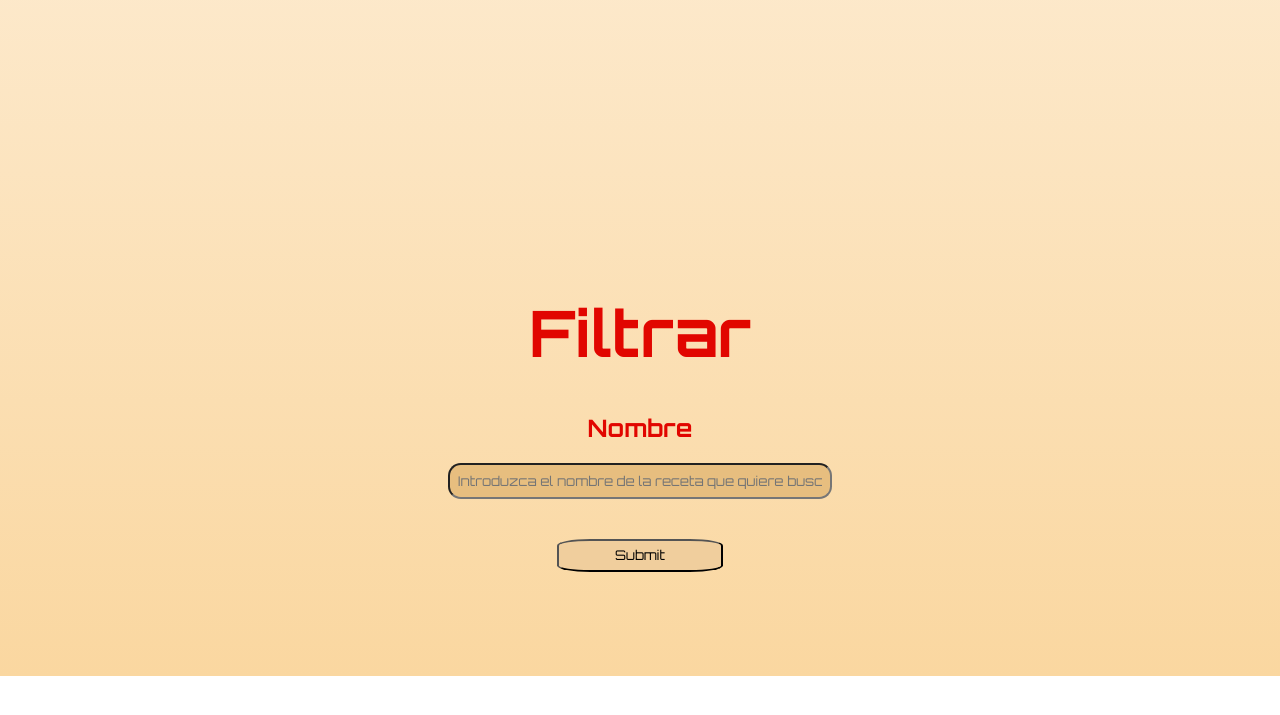
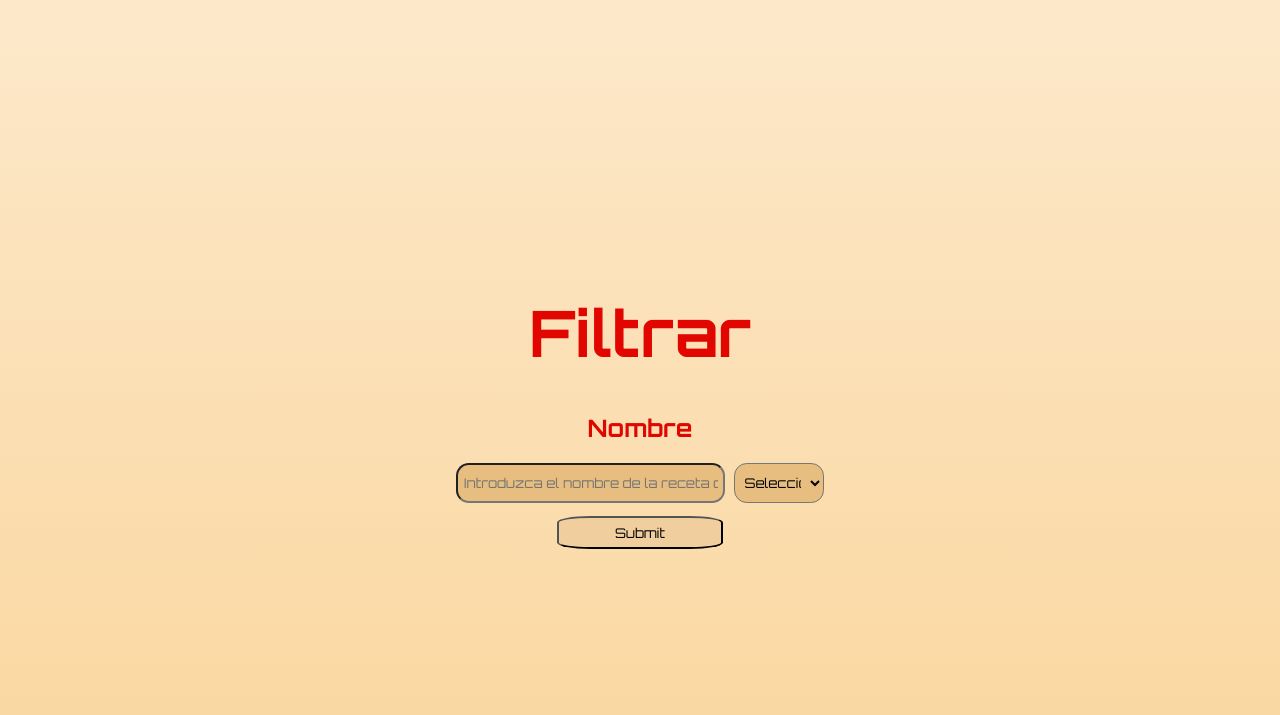
Before and after one commit to Danny200523/Examen_JavaScript_GuerreroDaniel, a plain HTML site: page index.html in a window 1280 px wide. Shown: the part 560-1275 px from the top of the page. Before the commit the page ends 1236 px from the top, so only its background shows below. Drawn offline with Linux system fonts and the light colour scheme; no server answers.

Commit message:
feat: :sparkles: adding searching

```diff
--- a/index.html
+++ b/index.html
@@ -17,9 +17,28 @@
         <section class="filtrar">
             <h1>Filtrar</h1><br><br>
             <h2><label for="name">Nombre</label></h2><br>
+            <div class="flex">
             <input name="name" id="nplato" class="data-name" type="text" placeholder="Introduzca el nombre de la receta que quiere buscar"><br><br>
+            <select class="data-namehouse" name="" id="cat">
+                <option value="N/A">Seleccione Opcion</option>
+                <option value="Beef">Beef</option>
+                <option value="Chicken">Chicken</option>
+                <option value="Dessert">Dessert</option>
+                <option value="Lamb">Lamb</option>
+                <option value="Miscellaneous">Miscellaneous</option>
+                <option value="Pasta">Pasta</option>
+                <option value="Pork">Pork</option>
+                <option value="Seafood">Seafood</option>
+                <option value="Side">Side</option>
+                <option value="Starter">Starter</option>
+                <option value="Vegan">Vegan</option>
+                <option value="Vegetarian">Vegetarian</option>
+                <option value="Breakfast">Breakfast</option>
+                <option value="Goat">Goat</option>
+            </select>
+            </div>
             <input id="vub" class="bt" type="submit"><br><br>
-            <section id="reci1">
+            <section class="recipes" id="reci1">
 
             </section>
         </section>
--- a/scripts/main.js
+++ b/scripts/main.js
@@ -1,9 +1,11 @@
-const urlrandom = `https://www.themealdb.com/api/json/v1/1/random.php`
-const urlname = `https://www.themealdb.com/api/json/v1/1/search.php?s=`
-const editboxrecipe = document.getElementById('reci')
-const editboxreci = document.getElementById('reci1')
-let fil = document.getElementById('vub')
+const urlrandom = `https://www.themealdb.com/api/json/v1/1/random.php`;
+const urlname = `https://www.themealdb.com/api/json/v1/1/search.php?s=`;
+const urlcategory = `https://www.themealdb.com/api/json/v1/1/filter.php?c=`;
+const editboxrecipe = document.getElementById('reci');
+const editboxreci = document.getElementById('reci1');
+let fil = document.getElementById('vub');
 let name = ``;
+let category = ``;
 
 function todo(){
     for (i=0;i<15;i++){
@@ -29,9 +31,10 @@ function todo(){
 document.addEventListener('DOMContentLoaded',todo)
 
 fil.addEventListener('click',()=>{
-    console.log(name)
     name = document.getElementById('nplato').value
-    fetch(`${urlname}${name}`)
+    category = document.getElementById('cat').value
+    if (category === "N/A"){
+        fetch(`${urlname}${name}`)
     .then(response=>response.json())
     .then(data=>{
         console.log(`${urlname}${name}`)
@@ -48,8 +51,26 @@ fil.addEventListener('click',()=>{
                 <div data-id="" class="button_slide slide_down"> Ver Más </div>
             </div>
             `;
-            name = ``;
-            console.log(name)
     })
+    }
+    else if (category !== "N/A"){
+        fetch(`${urlcategory}${category}`)
+        .then(response=>response.json())
+        .then(data=>{
+            console.log(`${urlname}${category}`)
+            let comida = data.meals
+            editboxreci.innerHTML = ``;
+            for (i=0;i<comida.length;i++){
+                console.log("holi")
+                editboxreci.innerHTML += `
+                <div class="box-recipe">
+                    <img class="img-recipe" src="${comida[i].strMealThumb}" alt=""><br/>
+                    <h1>${comida[i].strMeal}</h1><br/><br/>
+                    <div data-id="" class="button_slide slide_down"> Ver Más </div>
+                </div>
+                `;
+            };
+        })
+    }
 }
 )
--- a/style/main.css
+++ b/style/main.css
@@ -116,6 +116,13 @@ body{
     width: 30%;
 }
 
+.data-namehouse{
+    padding: 0.6%;
+    background-color: #e7be7f;
+    border-radius: 1vw;
+    width: 10%;
+}
+
 .bt{
     width: 13%;
     padding: 0.5%;
@@ -123,3 +130,12 @@ body{
     object-fit: contain;
     background-color: #f0ce9d;
 }
+
+.flex{
+    display: flex;
+    width: 70%;
+    height: auto;
+    justify-content: center;
+    padding-bottom: 1%;
+    gap: 0.5%;
+}
```
